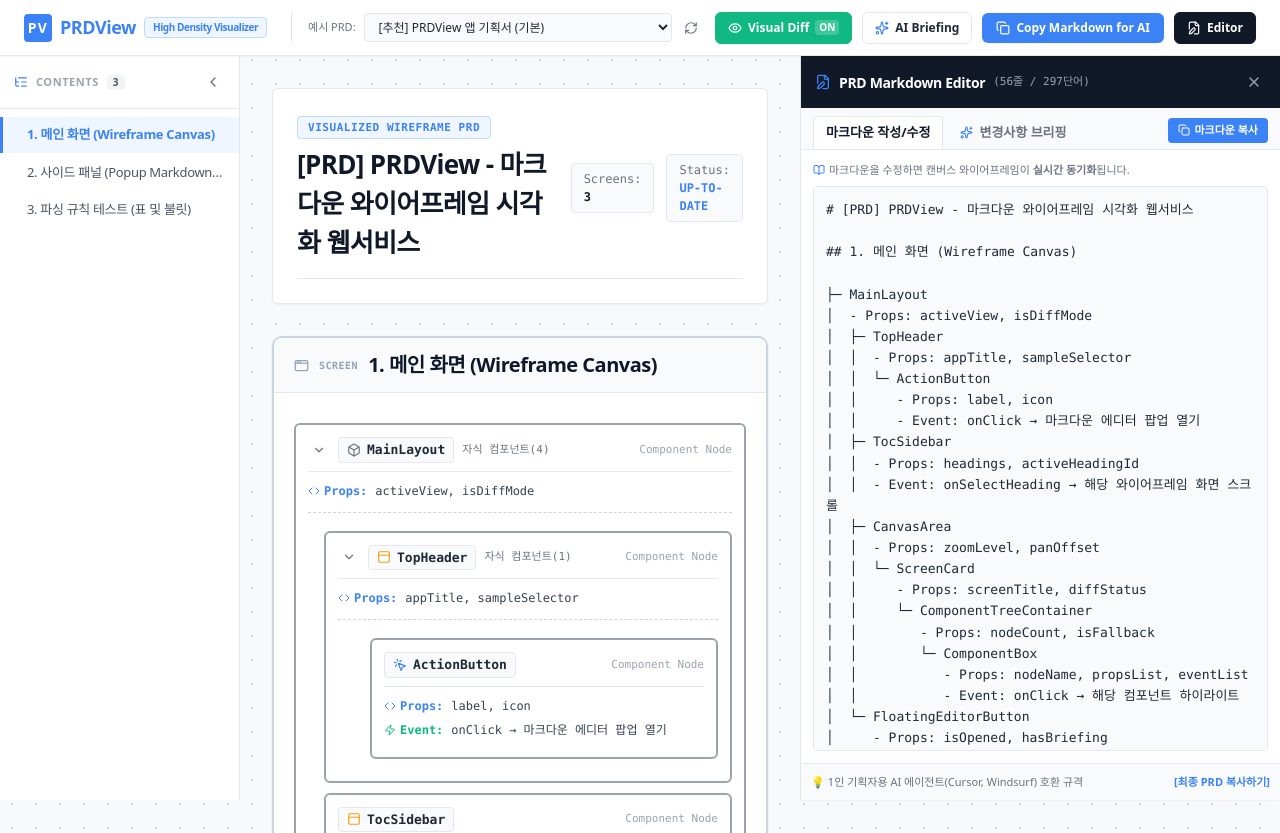
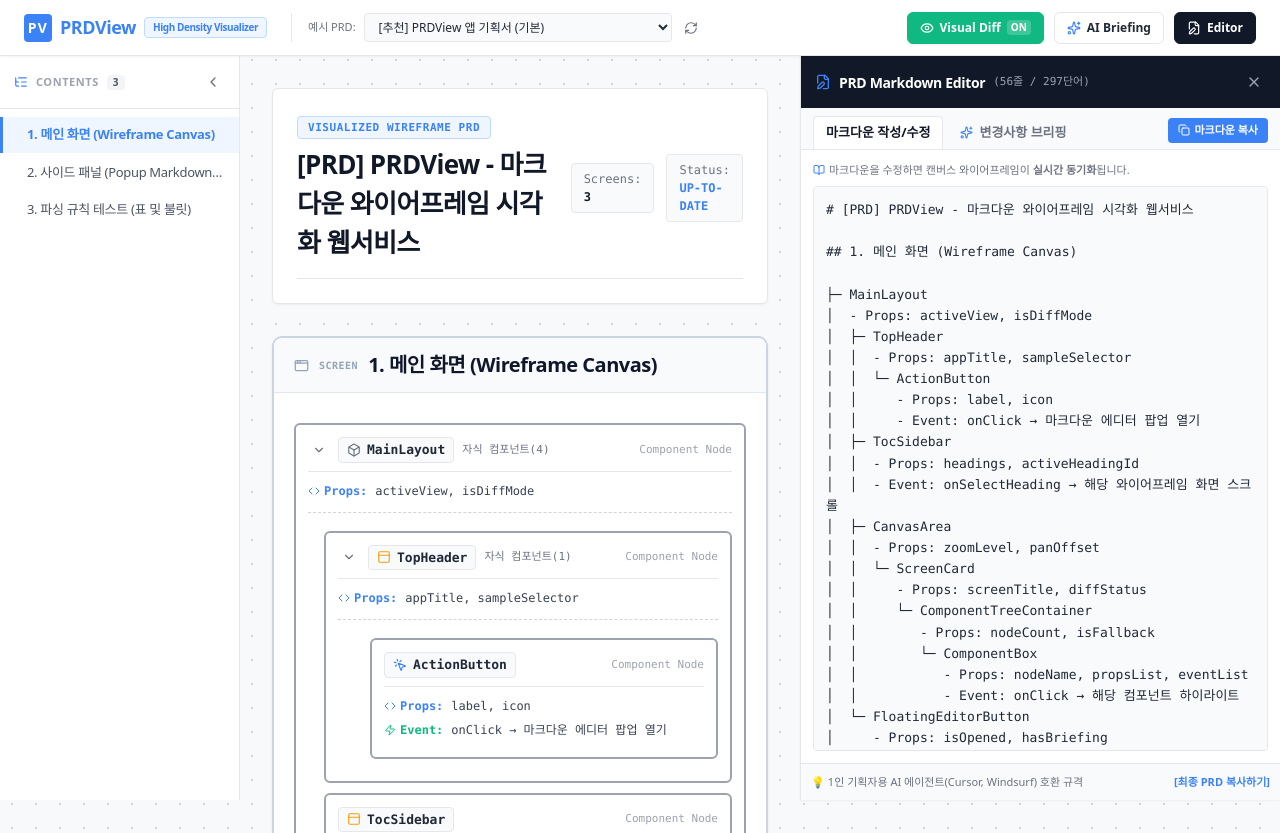
Before and after one commit to SUHYUN48/prdview, a React (Vite) app: page / in a window 1280 px wide. Shown: the top 833 px of the page. Built offline with nearby package versions, Linux system fonts and the light colour scheme.

Commit message:
Remove Copy Markdown for AI button from TopHeader

```diff
--- a/src/App.tsx
+++ b/src/App.tsx
@@ -138,8 +138,6 @@
         onToggleHighlightDiff={() => setHighlightDiff(!highlightDiff)}
         isEditorOpen={isEditorOpen}
         onToggleEditor={() => setIsEditorOpen(!isEditorOpen)}
-        onCopyMarkdown={handleCopyMarkdown}
-        isCopied={isCopied}
         onOpenBriefingModal={() => setIsBriefingModalOpen(true)}
         onResetToSample={handleResetToSample}
       />
--- a/src/components/TopHeader.tsx
+++ b/src/components/TopHeader.tsx
@@ -1,6 +1,6 @@
 import React from 'react';
 import { SamplePRDOption } from '../types';
-import { Layers, FileEdit, Sparkles, Copy, Check, Eye, HelpCircle, RefreshCw } from 'lucide-react';
+import { Layers, FileEdit, Sparkles, Eye, RefreshCw } from 'lucide-react';
 
 interface TopHeaderProps {
   appTitle: string;
@@ -11,8 +11,6 @@
   onToggleHighlightDiff: () => void;
   isEditorOpen: boolean;
   onToggleEditor: () => void;
-  onCopyMarkdown: () => void;
-  isCopied: boolean;
   onOpenBriefingModal: () => void;
   onResetToSample: () => void;
 }
@@ -26,8 +24,6 @@
   onToggleHighlightDiff,
   isEditorOpen,
   onToggleEditor,
-  onCopyMarkdown,
-  isCopied,
   onOpenBriefingModal,
   onResetToSample
 }) => {
@@ -102,24 +98,6 @@
           <span className="hidden sm:inline">AI Briefing</span>
         </button>
 
-        {/* 마크다운 복사하기 (AI 에이전트 전달용) */}
-        <button
-          onClick={onCopyMarkdown}
-          className="px-3.5 py-1.5 rounded-[6px] text-[12px] font-semibold bg-[#3B82F6] text-white hover:bg-[#2563EB] transition-all flex items-center gap-1.5 shadow-xs cursor-pointer"
-          title="AI 코딩 에이전에 전달할 마크다운 복사"
-        >
-          {isCopied ? (
-            <>
-              <Check size={14} />
-              <span>복사완료!</span>
-            </>
-          ) : (
-            <>
-              <Copy size={14} />
-              <span className="hidden sm:inline">Copy Markdown for AI</span>
-            </>
-          )}
-        </button>
 
         {/* 마크다운 에디터 토글 버튼 */}
         <button
```
Also changed, not shown: .omc/state/hud-stdin-cache.json, .omc/state/sessions/ff584fc0-246f-444b-b1c6-ff1e970b016f/session-started.json (added).
